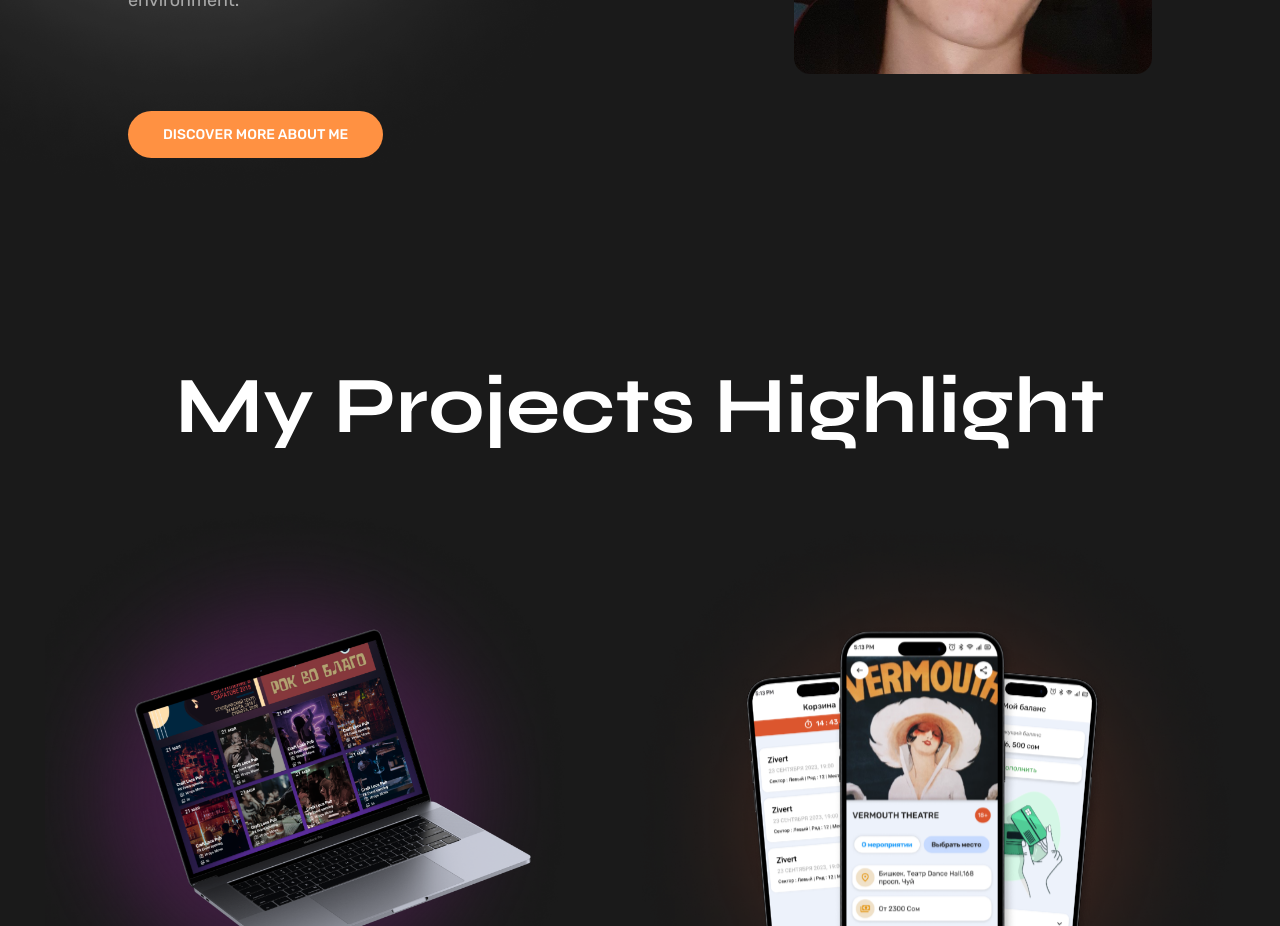
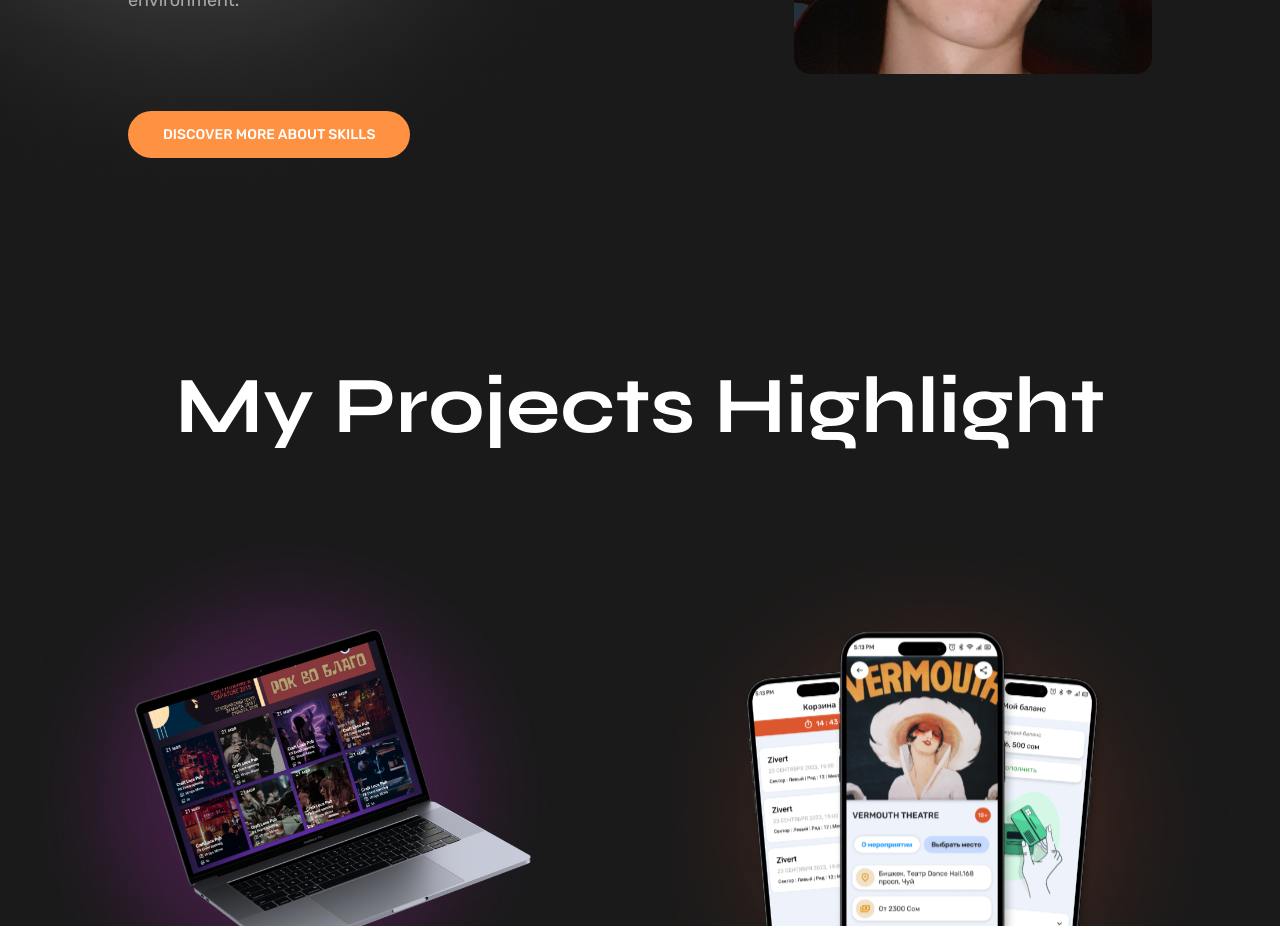
Before and after one commit to Bonecide/Artem-s-Portfolio, a React (Create React App) app: page / in a window 1280 px wide. Shown: the part 1260-2186 px from the top of the page. Built offline with nearby package versions, Linux system fonts and the light colour scheme.

Commit message:
fixed build error

```diff
--- a/src/features/AboutMe/AboutMe.tsx
+++ b/src/features/AboutMe/AboutMe.tsx
@@ -1,8 +1,8 @@
 import {PrimaryButton} from '../../components/PrimaryButton/PrimaryButton'
+import {scrollToSection} from '../../scrollTo/scrollTo'
 import styles from './AboutMe.module.scss'
 
 export const AboutMe = () => {
-  // onClick={()=> scrollToSection('main')}
   return (
     <section id="about" className="container">
       <div className={styles.container}>
@@ -18,7 +18,9 @@ export const AboutMe = () => {
             have both commercial and product experience. Also worked as a
             freelancer. I work in the web and mobile environment.
           </p>
-          <PrimaryButton>Discover More About Me</PrimaryButton>
+          <PrimaryButton onClick={() => scrollToSection('skills')}>
+            Discover More About Skills
+          </PrimaryButton>
         </div>
         <div className={styles.photo}>
           <img src="/assets/img/photo.png" alt="" />
--- a/src/features/Skills/Skills.tsx
+++ b/src/features/Skills/Skills.tsx
@@ -1,6 +1,4 @@
-import {FontAwesomeIcon} from '@fortawesome/react-fontawesome'
 import styles from './Skills.module.scss'
-import {faGamepad} from '@fortawesome/free-solid-svg-icons'
 
 export const Skills = () => {
   return (
```
